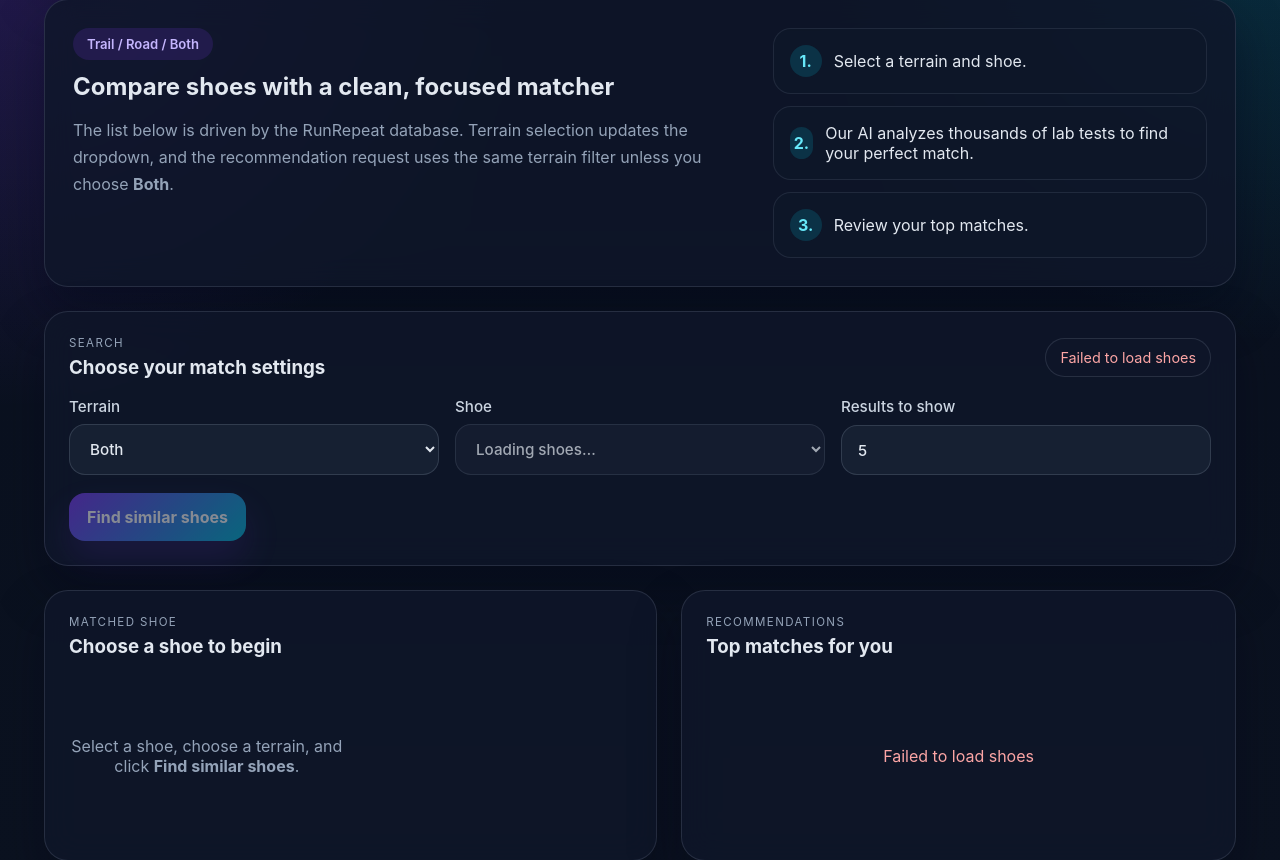
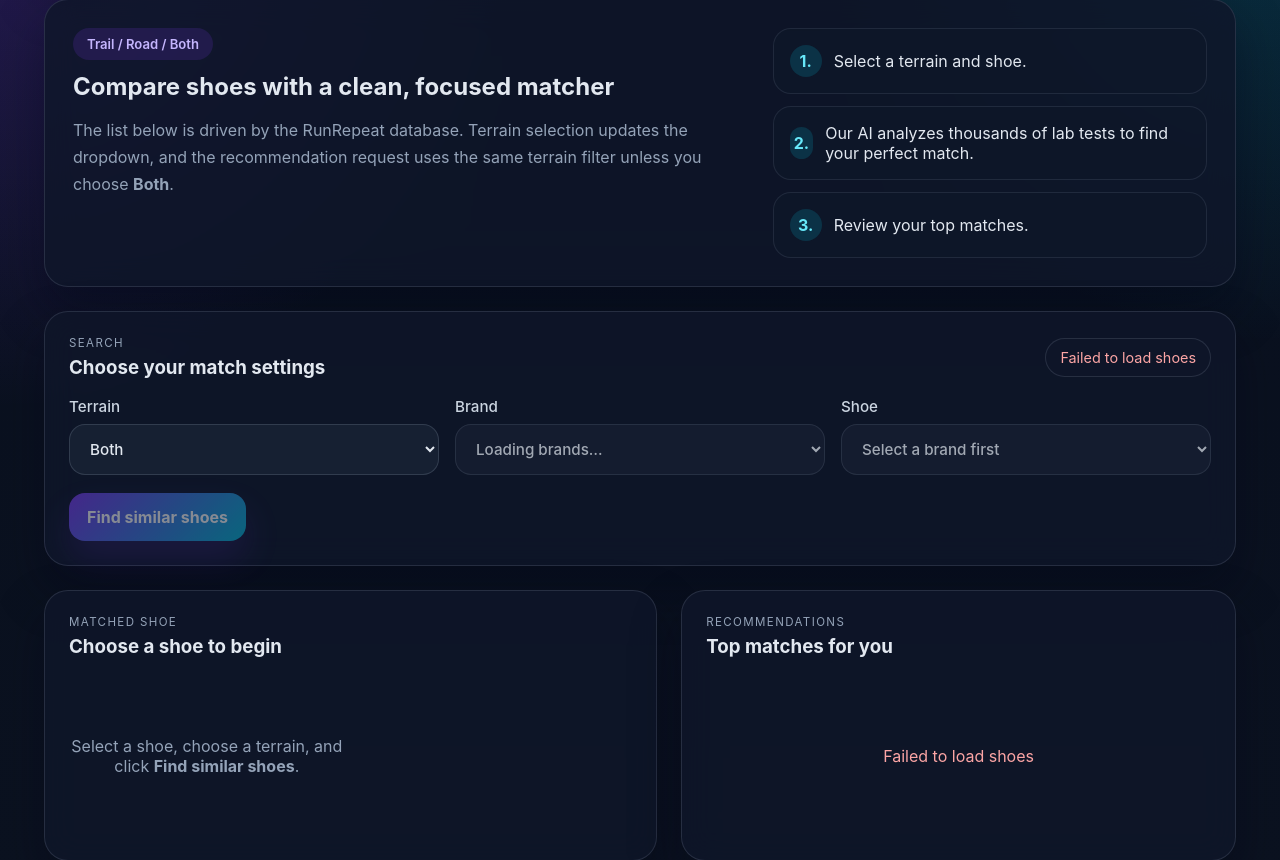
Before and after one commit to andrewb1234/ShoeMapping, a FastAPI app: page / in a window 1280 px wide. Shown: the part 116-976 px from the top of the page. Run offline with FastAPI, Linux system fonts and the light colour scheme; data that the repository does not hold is empty.

Commit message:
Cleaned up crawling and also made some viz improvements

```diff
--- a/webapp/static/app.js
+++ b/webapp/static/app.js
@@ -1,13 +1,15 @@
 const state = {
   shoes: [],
+  brands: [],
   selectedShoeId: null,
+  selectedBrand: null,
   terrain: "Both",
 };
 
 const terrainSelect = document.getElementById("terrain-select");
+const brandSelect = document.getElementById("brand-select");
 const shoeSelect = document.getElementById("shoe-select");
 const matchButton = document.getElementById("match-button");
-const neighborsInput = document.getElementById("neighbors-input");
 const shoeCount = document.getElementById("shoe-count");
 const currentTerrain = document.getElementById("current-terrain");
 const statusPill = document.getElementById("status-pill");
@@ -57,7 +59,7 @@ function formatMetricValue(value, key) {
       return formattedValue + "mm";
     } else if (key === "Torsional rigidity") {
       // Add context for rigidity (assuming 1-5 scale where higher is stiffer)
-      const rigidityLevel = value <= 2 ? "(Flexible)" : value <= 4 ? "(Moderate)" : "(Stiff)";
+      const rigidityLevel = value <= 2 ? "(Flexible)" : value <= 3 ? "(Moderate)" : "(Stiff)";
       return `${formattedValue}/5 ${rigidityLevel}`;
     }
     return formattedValue;
@@ -149,22 +151,41 @@ function renderRecommendations(items) {
     .join("");
 }
 
-function populateShoeOptions(shoes, selectedId = null) {
-  shoeSelect.innerHTML = shoes
+function populateBrandOptions(brands, selectedBrand = null) {
+  brandSelect.innerHTML = brands
+    .map((brand) => {
+      const selected = brand === selectedBrand ? "selected" : "";
+      return `<option value="${escapeHtml(brand)}" ${selected}>${escapeHtml(brand)}</option>`;
+    })
+    .join("");
+
+  brandSelect.disabled = brands.length === 0;
+
+  if (!selectedBrand && brands.length > 0) {
+    brandSelect.value = brands[0];
+    state.selectedBrand = brands[0];
+    populateShoeOptionsForBrand(brands[0]);
+  }
+}
+
+function populateShoeOptionsForBrand(brand) {
+  const brandShoes = state.shoes.filter((shoe) => shoe.brand === brand);
+
+  shoeSelect.innerHTML = brandShoes
     .map((shoe) => {
-      const selected = shoe.shoe_id === selectedId ? "selected" : "";
+      const selected = shoe.shoe_id === state.selectedShoeId ? "selected" : "";
       return `<option value="${escapeHtml(shoe.shoe_id)}" ${selected}>${escapeHtml(shoe.display_name)}</option>`;
     })
     .join("");
 
-  shoeSelect.disabled = shoes.length === 0;
-  matchButton.disabled = shoes.length === 0;
+  shoeSelect.disabled = brandShoes.length === 0;
 
-  if (!selectedId && shoes.length > 0) {
-    shoeSelect.value = shoes[0].shoe_id;
+  if (brandShoes.length > 0 && !state.selectedShoeId) {
+    shoeSelect.value = brandShoes[0].shoe_id;
+    state.selectedShoeId = brandShoes[0].shoe_id;
   }
 
-  state.selectedShoeId = shoeSelect.value || null;
+  matchButton.disabled = brandShoes.length === 0;
 }
 
 async function loadShoes() {
@@ -172,9 +193,11 @@ async function loadShoes() {
   state.terrain = terrain;
   setStatus(`Loading ${terrain === "Both" ? "all" : terrain.toLowerCase()} shoes…`);
 
+  brandSelect.disabled = true;
   shoeSelect.disabled = true;
   matchButton.disabled = true;
-  shoeSelect.innerHTML = `<option>Loading shoes…</option>`;
+  brandSelect.innerHTML = `<option>Loading brands…</option>`;
+  shoeSelect.innerHTML = `<option>Select a brand first</option>`;
 
   const response = await fetch(`/api/shoes${terrainQueryParam(terrain)}`);
   if (!response.ok) {
@@ -184,9 +207,13 @@ async function loadShoes() {
 
   const data = await response.json();
   state.shoes = data.shoes || [];
-  populateShoeOptions(state.shoes, state.selectedShoeId);
-  setStatus(`Loaded ${data.count ?? state.shoes.length} shoes`);
-  matchButton.disabled = state.shoes.length === 0;
+
+  // Extract unique brands
+  const brands = [...new Set(state.shoes.map((shoe) => shoe.brand))].sort();
+  state.brands = brands;
+
+  populateBrandOptions(brands, state.selectedBrand);
+  setStatus(`Loaded ${data.count ?? state.shoes.length} shoes from ${brands.length} brands`);
 }
 
 async function runMatcher() {
@@ -198,7 +225,7 @@ async function runMatcher() {
   const selectedTerrain = currentTerrainSelection();
   const payload = {
     shoe_id: shoeSelect.value,
-    n_neighbors: Number(neighborsInput.value) || 5,
+    n_neighbors: 5, // Always show 5 shoes
     n_clusters: 4, // Use 4 clusters based on elbow method
   };
 
@@ -246,23 +273,25 @@ async function runMatcher() {
   }
 }
 
+brandSelect.addEventListener("change", () => {
+  state.selectedBrand = brandSelect.value || null;
+  state.selectedShoeId = null; // Reset shoe selection when brand changes
+  populateShoeOptionsForBrand(state.selectedBrand);
+});
+
+shoeSelect.addEventListener("change", () => {
+  state.selectedShoeId = shoeSelect.value || null;
+});
+
 terrainSelect.addEventListener("change", async () => {
   try {
-    const previousSelection = shoeSelect.value;
-    state.selectedShoeId = previousSelection;
+    state.selectedBrand = null;
+    state.selectedShoeId = null;
     await loadShoes();
-    if (previousSelection && Array.from(shoeSelect.options).some((option) => option.value === previousSelection)) {
-      shoeSelect.value = previousSelection;
-      state.selectedShoeId = previousSelection;
-    }
   } catch (error) {
     console.error(error);
     setStatus(error.message || "Could not load shoes", "error");
   }
-});
-
-shoeSelect.addEventListener("change", () => {
-  state.selectedShoeId = shoeSelect.value || null;
 });
 
 matchButton.addEventListener("click", runMatcher);
@@ -270,7 +299,7 @@ matchButton.addEventListener("click", runMatcher);
 window.addEventListener("DOMContentLoaded", async () => {
   try {
     await loadShoes();
-    if (shoeSelect.value) {
+    if (brandSelect.value && shoeSelect.value) {
       renderMatchedShoe(null, { recommendations: [] });
     }
   } catch (error) {
--- a/webapp/templates/index.html
+++ b/webapp/templates/index.html
@@ -68,16 +68,19 @@
             </label>
 
             <label>
-              Shoe
-              <select id="shoe-select" disabled>
-                <option>Loading shoes…</option>
+              Brand
+              <select id="brand-select" disabled>
+                <option>Loading brands…</option>
               </select>
             </label>
 
             <label>
-              Results to show
-              <input id="neighbors-input" type="number" min="1" max="20" value="5" />
+              Shoe
+              <select id="shoe-select" disabled>
+                <option>Select a brand first</option>
+              </select>
             </label>
+
           </div>
 
           <div class="action-row">
```
Also changed, not shown: crawler/runrepeat_crawler.py (+5 -2 lines).
